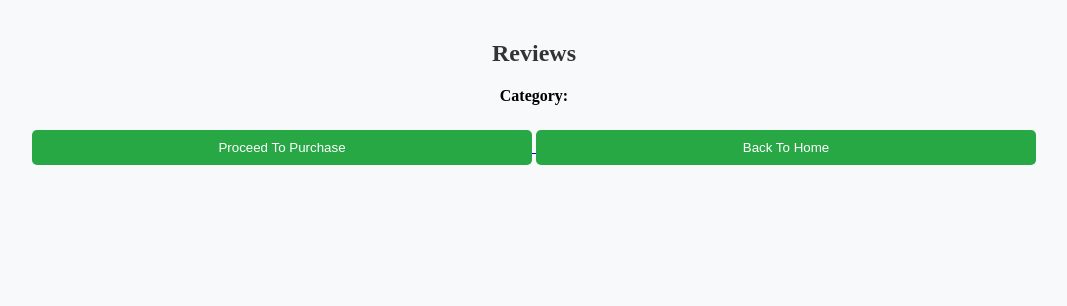
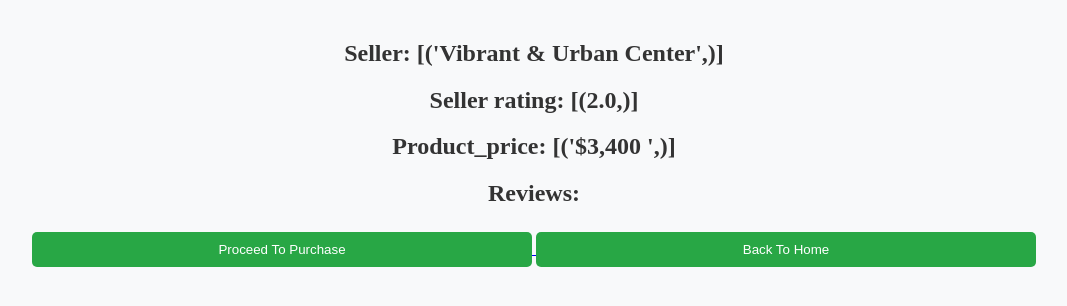
Before and after one commit to bz28/431w, a Flask app: page /productreviews in a window 1280 px wide. Shown: the part 132-438 px from the top of the page, without its empty margins (106-1173 px from the left). Run offline with Flask 3, Linux system fonts and the light colour scheme; a user stored in the database is signed in; data comes from the database, SQL or seed files in the repository.

Commit message:
Product reviews

```diff
--- a/web_app/app.py
+++ b/web_app/app.py
@@ -204,16 +204,25 @@ def productreviews():
     connection = sql.connect('database.db')
     cursor = connection.cursor()
     # Given Listing_ID from Product_Listing
-    listing_id = session['listing_id']
-
-    # Get Seller Info
+    cursor.execute('SELECT seller_email FROM Product_Listings WHERE listing_id = ?', (session['listing_id'],))
+    seller_email = cursor.fetchall()
+    session['seller_email'] = seller_email[0][0] # Get Seller Info
+    cursor.execute('SELECT business_name FROM Sellers WHERE email = ?', (session['seller_email'],))
+    business_name = cursor.fetchall()
+    cursor.execute('SELECT AVG(R.Rate) AS Average_Rate FROM Orders O JOIN Reviews R ON O.Order_ID = R.Order_ID WHERE O.Seller_Email = ? GROUP BY O.Seller_Email;', (session['seller_email'],))
+    rating = cursor.fetchall()
+    cursor.execute('SELECT product_price FROM Product_Listings WHERE listing_id = ?', (session['listing_id'],))
+    product_price = cursor.fetchall()
     # Get Product info
     # Get Reviews
     # stores order info ()
     # Order_ID,Seller_Email,Listing_ID,Buyer_Email,Date,Quantity,Payment
+    session['business_name'] = business_name
+    session['rating'] = rating
+    session['product_price'] = product_price
     connection.commit()
     connection.close()
-    return render_template('product_reviews.html')
+    return render_template('product_reviews.html', business_name=business_name, rating=rating, product_price=product_price)
 
 @app.route('/buy_now', methods=['GET', 'POST'])
 def buy_now():
@@ -569,7 +578,7 @@ def update_order_status(order_id, status):
     return redirect(url_for('seller_orders'))
 
 @app.route('/order_confirmation', methods = ['GET'])
-def order_cofirmation():
+def order_confirmation():
     return render_template('credit_card.html')
 
 if __name__ == "__main__":
--- a/web_app/templates/buyer_homepage.html
+++ b/web_app/templates/buyer_homepage.html
@@ -180,7 +180,7 @@
                     <td>{{ value }}</td>
                     {% endfor %}
                     <td>
-                        <form method="get" action="{{ url_for('productreviews') }}">
+                        <form action="{{ url_for('buyerhome') }}" method="post">
                             <input type="hidden" name="listing_id" value="{{ row[1] }}">
                             <button style="background-color: #00448d; color: white; padding: 8px 16px; border: none; border-radius: 4px; cursor: pointer;">
                                 View Details
--- a/web_app/templates/product_reviews.html
+++ b/web_app/templates/product_reviews.html
@@ -93,11 +93,11 @@
     </header>
 
     <section>
-        <h2>Reviews</h2>
-
         <div class="product-details">
-            <p><strong>Category:</strong></p>
-
+            <h1>Seller: {{business_name}}</h1>
+            <h1>Seller rating: {{rating}}</h1>
+            <h1>Product_price: {{product_price}}</h1>
+            <h1>Reviews:</h1>
         </div>
 
         <div class="links-section" style="margin-top: 20px;">
```
